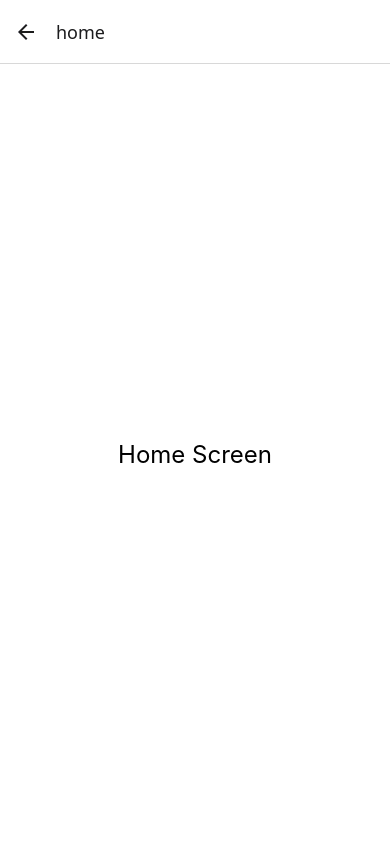
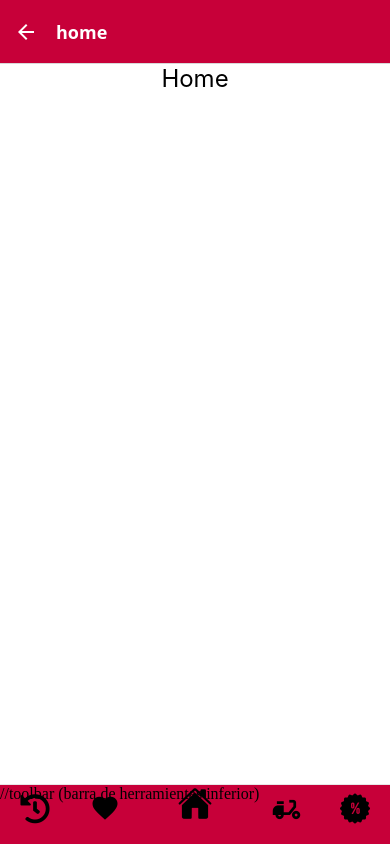
Before and after one commit to Kristian182381/Domis-el-norte, a React Native app: screen /home in a window 390 px wide. Built offline with nearby package versions, Linux system fonts and the light colour scheme.

Commit message:
orden de iconos dentro del toolbar, y cambio de colores header style

```diff
--- a/App.js
+++ b/App.js
@@ -11,11 +11,22 @@ const Stack = createStackNavigator();
 export default function App() {
   return (
     <NavigationContainer>
-      <Stack.Navigator initialRouteName="login">
-        <Stack.Screen name="login" component={Login} />
-        <Stack.Screen name="home" component={Home} />
-        <Stack.Screen name="register" component={Register} />
-      </Stack.Navigator>
+      <Stack.Navigator
+      initialRouteName="login"
+        screenOptions={{
+          headerStyle: {
+            backgroundColor: '#C70039', // Cambia el color de fondo del header
+          },
+          headerTintColor: '#fff', // Cambia el color del texto y los iconos
+          headerTitleStyle: {
+            fontWeight: 'bold', // Opcional: cambia el estilo del título
+          },
+        }}
+      >
+          <Stack.Screen name="login" component={Login} />
+          <Stack.Screen name="home" component={Home} />
+          <Stack.Screen name="register" component={Register} />
+        </Stack.Navigator>
     </NavigationContainer>
   );
 }
--- a/components/screens/home.js
+++ b/components/screens/home.js
@@ -1,24 +1,90 @@
 import React from "react";
 import { StyleSheet, Text, View } from "react-native";
+
+//importaciones de iconos
+import { Ionicons } from '@expo/vector-icons';
+import { MaterialIcons } from '@expo/vector-icons';
+import Fontisto from '@expo/vector-icons/Fontisto';
+import FontAwesome5 from '@expo/vector-icons/FontAwesome5';
 
 const Home = () => {
     return (
         <View style={styles.container}>
-            <Text style={styles.title}>Home Screen</Text>
+            <Text style={styles.title}>Home</Text>
+            <View style={styles.iconHome}>
+                <Ionicons name="home" size={35} color={"#000"}/>
+            </View>
+
+            <View style={styles.iconsLeft}>
+                <FontAwesome5 name="history" size={30} color="black" />
+                <MaterialIcons name="favorite" size={30} color="black" />
+            </View>
+
+            <View style={styles.iconsRight}>
+                <MaterialIcons name="delivery-dining" size={33} color="black"/>
+                <Fontisto name="shopping-sale" size={30} color="black" />
+            </View>
+
+            <View style={styles.toolbar}>
+                //toolbar (barra de herramientas inferior)
+            </View>
         </View>
     );
 };
 
 const styles = StyleSheet.create({
+
+    //estilos del contenedor principal
     container: {
         flex: 1,
         backgroundColor: "#fff",
         alignItems: "center",
         justifyContent: "center",
     },
+
+    //estilos del titulo (home)
     title: {
         fontSize: 24,
         color: "#000",
+        marginBottom: 'auto',
+    },
+    //estilos de los iconos y del toolbar
+    iconHome:{
+        flex: 1,
+        justifyContent: 'center',
+        alignItems: 'center',
+        position: 'absolute',
+        bottom: 21,
+        zIndex: 1, //ubica el elemento por encima de los demas
+    },
+    iconsLeft: {
+        position: 'absolute',
+        bottom: 18,
+        left: 20,
+        zIndex: 1,
+        flexDirection: 'row',
+        justifyContent: 'space-between',
+        width: 100,
+    },
+
+    iconsRight: {
+        position: 'absolute',
+        bottom: 18,
+        right: 20,
+        zIndex: 1,
+        flexDirection: 'row',
+        justifyContent: 'space-between',
+        width: 100,
+    },
+
+    toolbar: {
+        position: 'absolute',
+        bottom: 0,
+        width: '100%',
+        height: 60,
+        backgroundColor: '#C70039',
+        borderTopWidth: 1,
+        borderTopColor: '#e7e7e7',
     },
 });
 
--- a/components/screens/login.js
+++ b/components/screens/login.js
@@ -1,20 +1,38 @@
 import React, { useState } from 'react';
 import { StyleSheet, Text, TextInput, View, TouchableOpacity } from 'react-native';
+import { signInWithEmailAndPassword } from 'firebase/auth';
+import { auth } from '../../firebaseConfig';
 import Button from '../common/button'; // Importa el componente de botón
 
 const Login = ({ navigation }) => {
-    const [username, setUsername] = useState('');
+    const [email, setEmail] = useState('');
     const [password, setPassword] = useState('');
     const [error, setError] = useState('');
 
     const handleLogin = () => {
-        if (username === '' || password === '') {
+        /*
+        if (email === '' || password === '') {
             setError('Both fields are required');
             return;
         }
-        // Aquí puedes agregar la lógica de autenticación
-        // Si la autenticación es exitosa, navega a la pantalla de home
-        navigation.navigate('home');
+            */
+
+        // Autenticación con Firebase
+        /*
+        signInWithEmailAndPassword(auth, email, password)
+            .then((userCredential) => {
+                // Autenticación exitosa
+                const user = userCredential.user;
+                console.log('User logged in:', user);
+                */
+                navigation.navigate('home');
+                /*
+            })
+
+            .catch((error) => {
+                setError(error.message);
+            });
+            */
     };
 
     return (
@@ -22,9 +40,10 @@ const Login = ({ navigation }) => {
             <Text style={styles.title}>Login</Text>
             <TextInput
                 style={styles.input}
-                placeholder="Username"
-                value={username}
-                onChangeText={setUsername}
+                placeholder="Email"
+                value={email}
+                onChangeText={setEmail}
+                keyboardType="email-address"
             />
             <TextInput
                 style={styles.input}
--- a/components/screens/register.js
+++ b/components/screens/register.js
@@ -14,11 +14,12 @@ const Register = ({ navigation }) => {
     const handleRegister = () => {
         // Validar los campos de entrada
         if (username === "" || email === "" || password === "") {
-            setError("All fields are required");
+            setError("Todos los campos son requeridos");
             return;
         }
 
         // Registrar usuario con Firebase
+
         createUserWithEmailAndPassword(auth, email, password)
             .then((userCredential) => {
                 // Registro exitoso
@@ -31,11 +32,13 @@ const Register = ({ navigation }) => {
                     email: email,
                 });
 
-                navigation.navigate("login");
-            })
-            .catch((error) => {
-                setError(error.message);
-            });
+        navigation.navigate("login");
+
+    })
+    .catch((error) => {
+        setError(error.message);
+    });
+
     };
 
     return (
--- a/firebaseConfig.js
+++ b/firebaseConfig.js
@@ -1,9 +1,5 @@
 import { initializeApp } from "firebase/app";
-import {
-    getAuth,
-    initializeAuth,
-    getReactNativePersistence,
-} from "firebase/auth";
+import {getAuth,initializeAuth,getReactNativePersistence,} from "firebase/auth";
 import { getDatabase } from "firebase/database";
 import AsyncStorage from "@react-native-async-storage/async-storage";
 
--- a/package.json
+++ b/package.json
@@ -17,12 +17,14 @@
     "expo-status-bar": "~2.0.1",
     "firebase": "^11.4.0",
     "react": "18.3.1",
-    "react-dom": "18.2.0",
+    "react-dom": "18.3.1",
     "react-native": "0.76.7",
     "react-native-gesture-handler": "^2.24.0",
     "react-native-safe-area-context": "4.12.0",
     "react-native-screens": "~4.4.0",
-    "react-native-web": "~0.18.10"
+    "react-native-vector-icons": "^10.2.0",
+    "react-native-web": "~0.19.13",
+    "@expo/metro-runtime": "~4.0.1"
   },
   "devDependencies": {
     "@babel/core": "^7.20.0"
```
Also changed, not shown: 1 other file (tests, documents, lock files or other folders).
